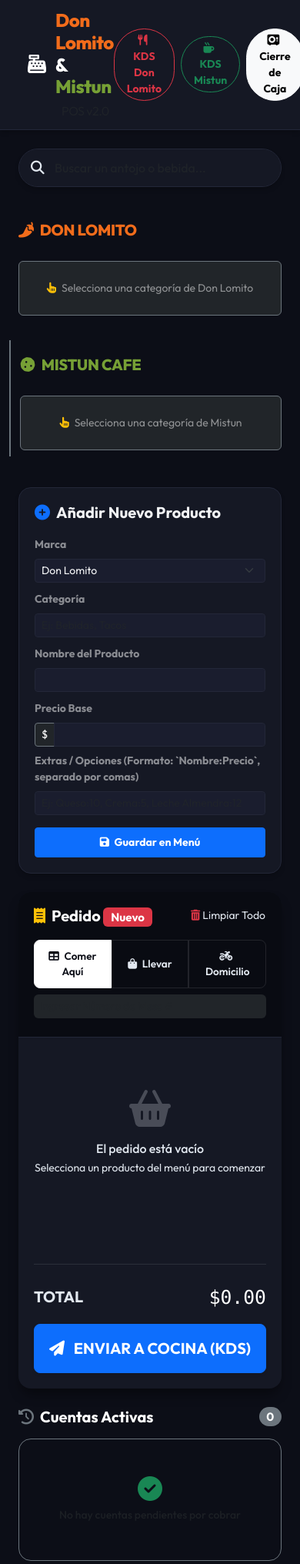
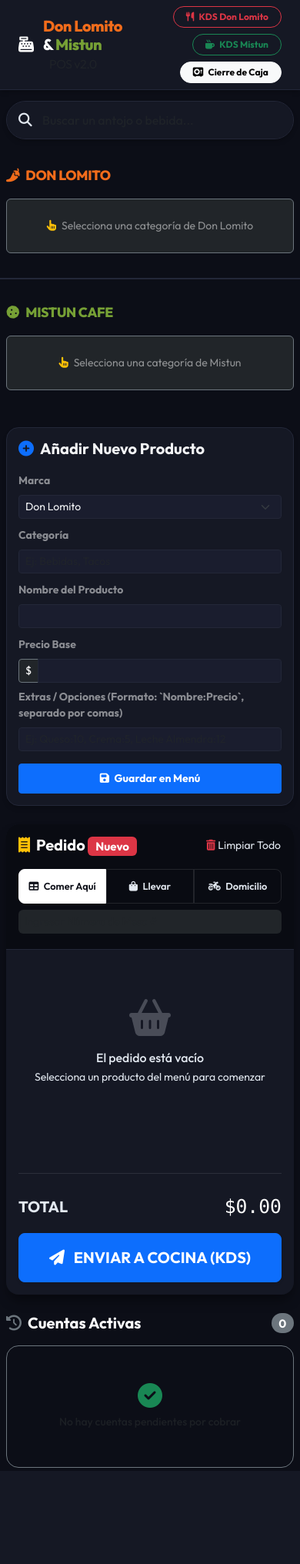
Before and after one commit to donlomitosv-byte/POS-mistun-lomito, a Flask app: page / in a window 390 px wide. Shown: the whole page at 77% size. After the commit the page ends 1911 px from the top, so only its background shows below. Run offline with Flask 3, Linux system fonts and the light colour scheme.

Commit message:
Optimize POS and KDS UI responsiveness and touch targets for Fire TV and mobile

```diff
--- a/templates/index.html
+++ b/templates/index.html
@@ -524,6 +524,87 @@
         .scrollbar-slim::-webkit-scrollbar-track { background: transparent; }
         .scrollbar-slim::-webkit-scrollbar-thumb { background: #232738; border-radius: 10px; }
         .scrollbar-slim::-webkit-scrollbar-thumb:hover { background: #31374f; }
+
+        .brand-col-mistun {
+            border-left: 2px solid var(--border-color);
+            padding-left: 24px;
+        }
+
+        /* MEDIA QUERIES PARA PANTALLAS PEQUEÑAS / TV (FIRE TV STICK) */
+        @media (max-width: 1200px) {
+            .brand-col-mistun {
+                border-left: none;
+                border-top: 2px solid var(--border-color);
+                padding-top: 20px;
+                padding-left: 12px;
+            }
+        }
+
+        @media (max-width: 768px) {
+            .pos-header {
+                padding: 8px 12px;
+                margin-bottom: 10px;
+            }
+            .brand-logo h1 {
+                font-size: 1.25rem;
+            }
+            .brand-logo i {
+                font-size: 1.25rem;
+            }
+            .pos-header .d-flex.align-items-center.gap-2 {
+                flex-wrap: wrap;
+                justify-content: flex-end;
+            }
+            .pos-header .btn {
+                font-size: 0.75rem;
+                padding: 4px 10px;
+            }
+            .container-fluid.px-4.py-1 {
+                padding-left: 8px !important;
+                padding-right: 8px !important;
+            }
+            .brand-section-title {
+                font-size: 1.1rem;
+                margin: 12px 0 8px 0;
+            }
+            .categoria-pill-container {
+                gap: 4px;
+                margin-bottom: 12px;
+            }
+            .categoria-badge {
+                padding: 8px 14px; /* Mayor padding vertical para facilitar el tap */
+                font-size: 0.75rem;
+            }
+            .producto-card {
+                padding: 12px;
+                min-height: 90px;
+            }
+            .producto-card .nombre-prod {
+                font-size: 0.95rem;
+                margin-bottom: 4px;
+            }
+            .producto-card .precio-prod {
+                font-size: 1.05rem;
+            }
+            .btn-qty {
+                width: 38px; /* Aumentado a un área de toque más grande */
+                height: 38px;
+                font-size: 1.1rem;
+            }
+            .service-type-btn {
+                padding: 12px;
+                font-size: 0.8rem;
+            }
+            .cart-header {
+                padding: 12px 16px;
+            }
+            .cart-body {
+                padding: 16px;
+            }
+            .add-product-panel {
+                padding: 15px;
+            }
+        }
     </style>
 </head>
 <body>
@@ -591,7 +672,7 @@
 
                     <div class="row g-2" id="grid-productos-dl">
                         {% for p in productos if p.negocio == 'don_lomito' %}
-                            <div class="col-6 prod-item-card dl-prod-card" data-nombre="{{p.nombre}}" data-categoria="{{p.categoria}}" style="display: none;">
+                            <div class="col-12 col-sm-6 prod-item-card dl-prod-card" data-nombre="{{p.nombre}}" data-categoria="{{p.categoria}}" style="display: none;">
                                 <div class="producto-card dl-item"
                                      data-id="{{ p.id }}"
                                      data-nombre="{{ p.nombre }}"
@@ -619,7 +700,7 @@
                 </div>
 
                 <!-- MISTUN (CAFÉ & REPOSTERÍA) -->
-                <div class="col-12 col-xl-6 mb-4 border-start border-2 border-secondary">
+                <div class="col-12 col-xl-6 mb-4 brand-col-mistun">
                     <h4 class="brand-section-title mi-title">
                         <i class="fa-solid fa-cookie"></i> Mistun Cafe
                     </h4>
@@ -643,7 +724,7 @@
 
                     <div class="row g-2" id="grid-productos-mi">
                         {% for p in productos if p.negocio == 'mistun' %}
-                            <div class="col-6 prod-item-card mi-prod-card" data-nombre="{{p.nombre}}" data-categoria="{{p.categoria}}" style="display: none;">
+                            <div class="col-12 col-sm-6 prod-item-card mi-prod-card" data-nombre="{{p.nombre}}" data-categoria="{{p.categoria}}" style="display: none;">
                                 <div class="producto-card mi-item"
                                      data-id="{{ p.id }}"
                                      data-nombre="{{ p.nombre }}"
```
Also changed, not shown: templates/kds.html (+56 -1 lines).
